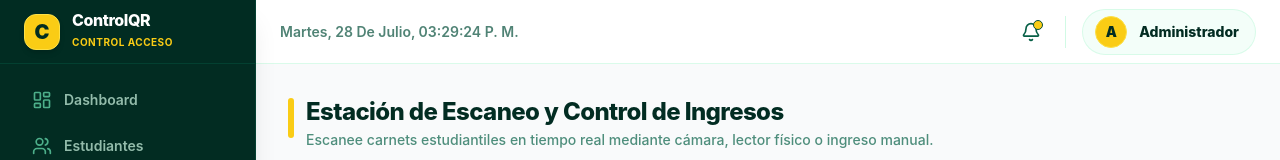
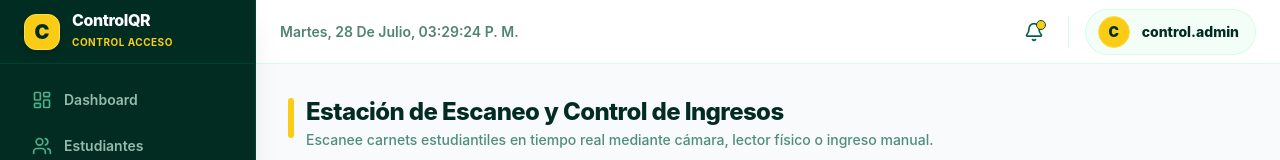
Before and after one commit to ControlQR26/Control_QR, a Next.js app in the folder frontend/: page /scanner in a window 1280 px wide. Shown: the top 160 px of the page. Built offline with nearby package versions, Linux system fonts and the light colour scheme; no server answers.

Commit message:
security(auth): purgar cualquier referencia de Administrador y forzar control.admin

```diff
--- a/frontend/app/api/seed/route.ts
+++ b/frontend/app/api/seed/route.ts
@@ -40,7 +40,7 @@ export async function GET(req: NextRequest) {
     // Crear Administrador
     const hashedPassword = await bcrypt.hash('Control26++', 10);
     const admin = await User.create({
-      name: 'Administrador ControlQR',
+      name: 'control.admin',
       email: 'control.admin',
       password: hashedPassword,
       role: 'admin',
--- a/frontend/components/layout/topbar.tsx
+++ b/frontend/components/layout/topbar.tsx
@@ -57,14 +57,14 @@ export default function Topbar({ onMenuToggle }: TopbarProps) {
 
         <div className="h-8 w-px bg-emerald-100" />
 
-        {/* Perfil del Administrador */}
+        {/* Perfil del {session?.user?.name || session?.user?.email || 'control.admin'} */}
         <div className="flex items-center gap-2 sm:gap-3 bg-emerald-50/60 px-3 py-1.5 rounded-full border border-emerald-100/80">
           <div className="h-8 w-8 rounded-full bg-yellow-400 text-emerald-950 flex items-center justify-center font-black text-sm shadow-xs border border-yellow-300">
-            A
+            {(session?.user?.name || session?.user?.email || 'C')[0].toUpperCase()}
           </div>
           <div className="text-left hidden sm:block pr-1">
             <p className="text-xs sm:text-sm font-extrabold text-emerald-950 leading-none">
-              Administrador
+              {session?.user?.name || session?.user?.email || 'control.admin'}
             </p>
           </div>
         </div>
--- a/frontend/lib/auth.ts
+++ b/frontend/lib/auth.ts
@@ -42,7 +42,7 @@ export const authOptions: NextAuthOptions = {
 
         return {
           id: String(user._id),
-          name: user.name || 'Administrador',
+          name: user.name || 'control.admin',
           email: user.email,
           role: user.role || 'admin',
         };
```
Also changed, not shown: 1 other file (tests, documents, lock files or other folders).
